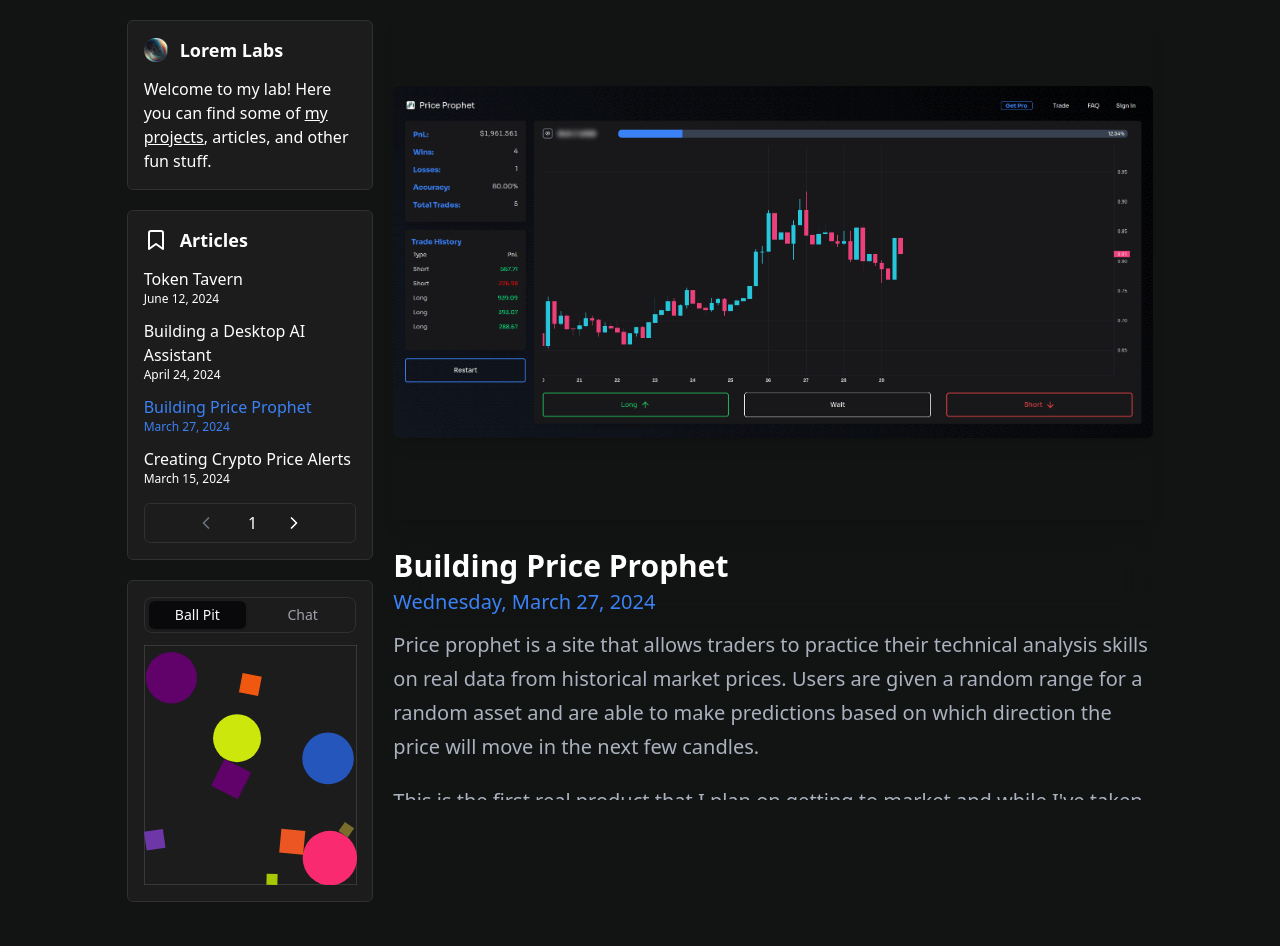
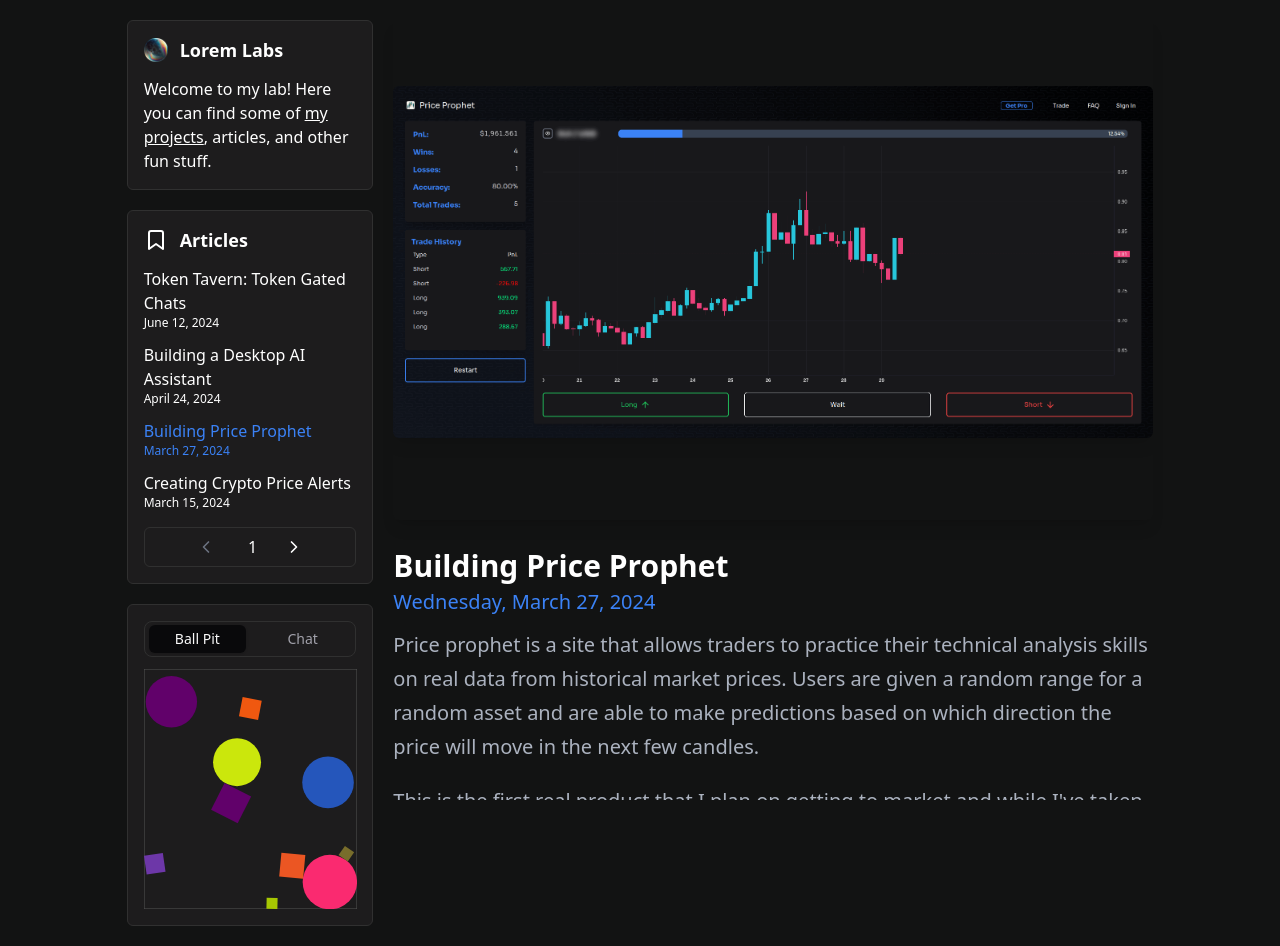
Before and after one commit to lorem-ipsumm/personal-site, a Next.js app: page /articles/building-price-prophet in a window 1280 px wide. Before the commit the page ends 922 px from the top, so only its background shows below. Built offline with nearby package versions, Linux system fonts and the light colour scheme; grey boxes are pictures that could not be loaded.

Commit message:
updated article name, and removed transparency from article headers

```diff
--- a/src/app/components/ArticleSection.tsx
+++ b/src/app/components/ArticleSection.tsx
@@ -20,7 +20,7 @@ const ArticleSection = () => {
       const scroll = sectionRef.current.scrollTop;
       let style =
         scroll && scroll > 600
-          ? "p-5 rounded-md shadow-lg border-[1px] border-[#303030] bg-[#1d1c1d99]"
+          ? "p-5 rounded-md shadow-lg border-[1px] border-[#303030] bg-[#1d1c1d]"
           : "bg-[#121313] border-[#121313] rounded-md";
       setHeaderStyle(style);
     };
@@ -73,7 +73,7 @@ const ArticleSection = () => {
 
     return (
       <div
-        className={`ease sticky top-0 z-10 py-3 backdrop-blur-lg transition-all duration-500 ${headerStyle}`}
+        className={`ease sticky top-0 z-10 py-3 transition-all duration-500 ${headerStyle}`}
       >
         <h1 className="mb-1 text-3xl font-bold">{title}</h1>
         <span className="text-xl text-blue-500">{date}</span>
--- a/src/app/utils/utils.ts
+++ b/src/app/utils/utils.ts
@@ -10,7 +10,7 @@ export const articles: ArticleData[] = [
     date: "2023-12-31",
   },
   {
-    title: "Token Tavern",
+    title: "Token Tavern: Token Gated Chats",
     description: "Token Tavern: Token gated interactive voice chats",
     filePath: "/articles/token-tavern.md",
     imgPath: "/article-images/token-tavern.png",
```
